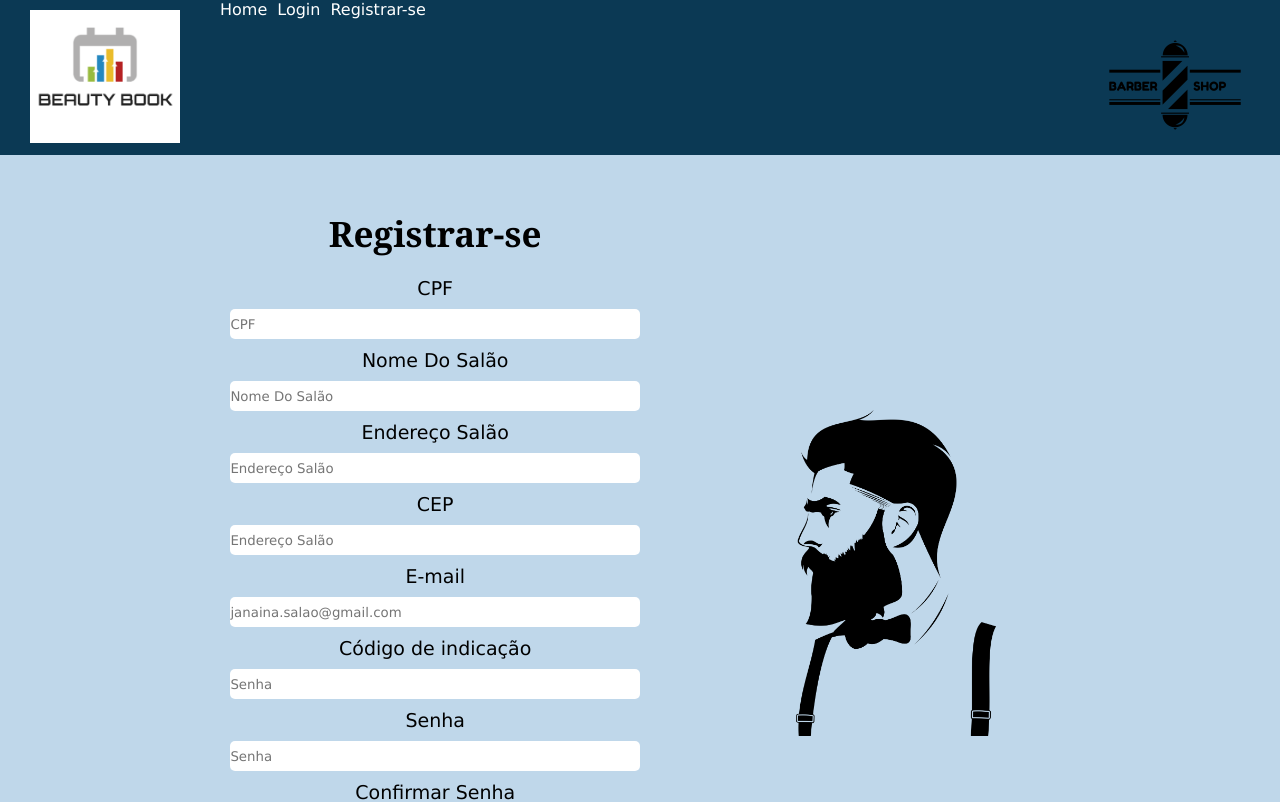
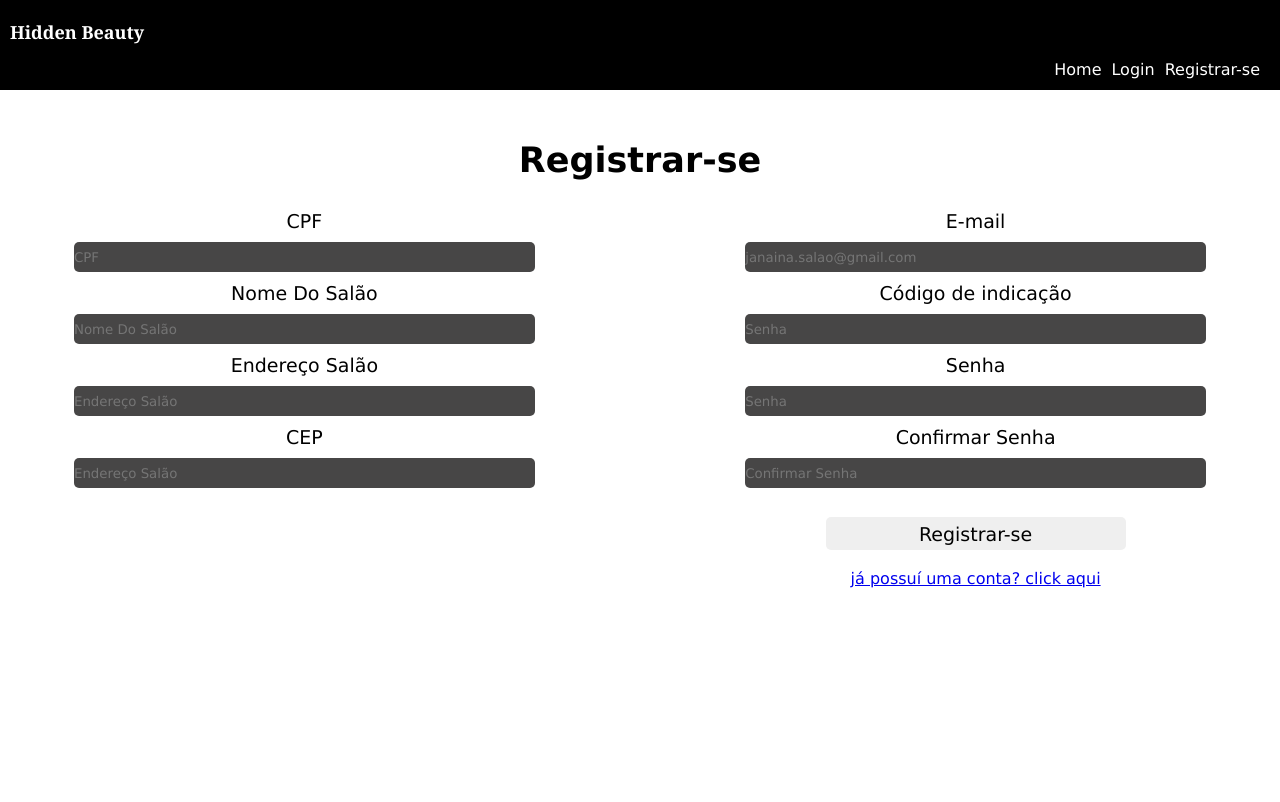
Before and after one commit to joaoMicheletti/BeautyBook, a React (Create React App) app in the folder frontend/: page /registrosalao in a window 1280 px wide. Shown: the top 802 px of the page. Built offline with nearby package versions, Linux system fonts and the light colour scheme; what @mercadopago/sdk-react would draw is missing.

Commit message:
layout
ajuste

```diff
--- a/frontend/public/index.html
+++ b/frontend/public/index.html
@@ -24,7 +24,7 @@
       work correctly both with client-side routing and a non-root public URL.
       Learn how to configure a non-root public URL by running `npm run build`.
     -->
-    <title>BeautyBook</title>
+    <title>HB | HiddenBeauty</title>
   </head>
   <body>
     <noscript>You need to enable JavaScript to run this app.</noscript>
--- a/frontend/src/pages/LoginSalao/LoginSalao.js
+++ b/frontend/src/pages/LoginSalao/LoginSalao.js
@@ -1,7 +1,4 @@
 import React, {useState} from "react";
-import Logo from '../assets/Logo.png';
-import Borboleta from '../assets/borboleta.png';
-import Complemeto from '../assets/esmalte0.png';
 import './style_login.css';
 import Api from '../../services/api';
 import {useNavigate} from 'react-router-dom';
@@ -83,13 +80,13 @@ export default function LoginSalao(){
     return(
         <div id="LoginSalao">
             <header id="HeaderLoginSalao">
-                <img id="Beuty" src={Logo} alt="Logo"/>
-                <a id="Link" href="/">Home</a>
-                <a id="Link" href="/loginsalao">Login</a>
-                <a id="Link" href="/registrosalao">Registrar-se</a>
+                <h4>Hidden Beauty</h4>
                 <ul>
-                    <img id="LogoImg" src={Borboleta} alt="logo"/>
+                    <a id="Link" href="/">Home</a>
+                    <a id="Link" href="/loginsalao">Login</a>
+                    <a id="Link" href="/registrosalao">Registrar-se</a>
                 </ul>
+
             </header>
             <div id="FormLoginSalao">
 
@@ -116,18 +113,9 @@ export default function LoginSalao(){
                     id="BtnLoginSalao"
                     type="submit"
                     value='Login'/>
-                    <br/>
-                    <br/>
                     <a href="/registrosalao">Não possuí uma conta? click aqui</a>
-                    <br/>
-                    <br/>
-                    <br/>
-                    <br/>
                 </form>
                 <br/>
-                <div id="imgDiv">
-                    <img id="Complemento" src={Complemeto} alt="ola"/>
-                </div>
             </div>
         </div>
     );
--- a/frontend/src/pages/LoginSalao/style_login.css
+++ b/frontend/src/pages/LoginSalao/style_login.css
@@ -4,23 +4,22 @@
     box-sizing: border-box;
 }
 #LoginSalao {
-    background-color: #bfd7ea;
+    background-color: #ffffffd3;
 }
 #HeaderLoginSalao {
-    background-color: #0b3954;
+    background-color: #000000;
     width: 100%;
-    height: 95px;
+    height: 90px;
+    display: flex;
+    justify-content: space-between;
 }
-#Beuty{
-    margin-top: 2px;
-    margin-left: 30px;
-    width: 100px;
+#HeaderLoginSalao h4 {
+    margin-left: 10px;
+    margin-top: 20px;
 }
-#HeaderLoginSalao ul{
-    float: right;
-}
-#LogoImg {
-    width: 100px;
+#HeaderLoginSalao ul {
+    margin-top: 55px;
+    margin-right: 20px;
 }
 #Link {
     color: white;
@@ -28,22 +27,19 @@
     text-decoration: none;
 }
 #FormLoginSalao {
-    display: flex;
-    text-align: center;
-    margin-top: 50px;
-    width: 80%;
-    margin-left: 10%;
+    margin-top: 100px;
+    background-color: #ffffff;
+
 }
 #Form_Login {
+    text-align: center;
     margin-left: 10%;
     width: 80%;
+    display: flex;
+    flex-direction: column;
 }
-#imgDiv {
-    width: 50%;
-}
-#Complemento {
-    width: 400px;
-}
+
+
 h1 {
     font-family: Georgia, 'Times New Roman', Times, serif;
     color: black;
@@ -57,23 +53,23 @@ h1 {
     font-weight: 400;
 }
 #Form_Login .InpLoginSalao {
-    width: 100%;
+    margin-left: 10%;
+    width: 80%;
     height: 40px;
     border: none;
     border-radius: 5px;
+    background-color: #a09a9a69;
 }
 #BtnLoginSalao {
     cursor: pointer;
     height: 40px;
     width: 80%;
+    margin-left: 10%;
     margin-top: 19px;
     border: none;
     border-radius: 5px;
     font-size: 19px;
     margin-bottom: 100px;
-
-}
-#BtnLoginSalao:hover {
     background-color: rgb(88, 88, 88);
 }
 
--- a/frontend/src/pages/RegistroSalao/RegistroSalao.js
+++ b/frontend/src/pages/RegistroSalao/RegistroSalao.js
@@ -1,7 +1,4 @@
 import React, {useState} from "react";
-import Logo from '../assets/Logo.png';
-import Barber from '../assets/big.png';
-import Men from '../assets/men.png';
 import './style.css';
 import Api from '../../services/api';
 import {useNavigate} from 'react-router-dom'
@@ -88,15 +85,18 @@ export default function RegistroSalao(){
     return(
         <div id="RegistroSalao">
             <header id="HeaderRegistroSalao">
-                <img id="R" src={Logo} alt="Logo"/>
+                <h4>Hidden Beauty</h4>
+                <ul>
                     <a id="Link_reg" href="/">Home</a>
                     <a id="Link_reg" href="/loginsalao">Login</a>
                     <a id="Link_reg" href="/registrosalao">Registrar-se</a>
-                <img src={Barber} alt="Logo"/>
+                </ul>
+
             </header>
+            <h1 id="registerTitulo">Registrar-se</h1>
             <div id="FomrRegistroSalao">
                 <form onSubmit={Registrar}>
-                    <h1>Registrar-se</h1>
+                    <div id='um'>
                         <p id="PRegistroSalao">
                             CPF
                         </p>
@@ -129,6 +129,8 @@ export default function RegistroSalao(){
                         type="number"
                         placeholder="Endereço Salão"
                         onChange={(e) => setCep(e.target.value)}/>
+                    </div>
+                    <div id="dois">
                         <p id="PRegistroSalao" >
                             E-mail
                         </p>
@@ -173,10 +175,8 @@ export default function RegistroSalao(){
                         <a href="/loginsalao">já possuí uma conta? click aqui</a>
                         <br/>
                         <br/>
+                    </div>
                 </form>
-                <div id="Barber">
-                    <img src={Men} alt="Men"/>
-                </div>
             </div>
         </div>
     );
--- a/frontend/src/pages/RegistroSalao/style.css
+++ b/frontend/src/pages/RegistroSalao/style.css
@@ -3,19 +3,29 @@
     padding: 0;
     box-sizing: border-box;
 }
-
+#registerTitulo {
+    text-align: center;
+}
 #RegistroSalao {
-    background-color: #bfd7ea;
+    background-color: #ffffff;
 }
 #HeaderRegistroSalao {
-    background-color: #0b3954;
+    background-color: #000000;
     width: 100%;
-    height: 155px;
+    height: 90px;
+    display: flex;
+    justify-content: space-between;
 }
-#HeaderRegistroSalao #R{
-    margin-left: 30px;
-    float: left;
+#HeaderRegistroSalao h4 {
+    margin-left: 10px;
+    margin-top: 20px;
 }
+#HeaderRegistroSalao ul {
+    margin-top: 60px;
+    margin-right: 20px;
+
+}
+
 #HeaderRegistroSalao img {
     float: right;
     width: 150px;
@@ -31,12 +41,22 @@
 #FomrRegistroSalao {
     display: flex;
     text-align: center;
-    width: 80%;
-    margin-left: 10%;
+    width: 100%;
 }
 form {
-    margin-left: 10%;
+    width: 90%;
+    margin-left: 5%;
+    display: flex;
+    flex-direction: row;
+    justify-content: space-between;
+}
+form #um {
+    margin-left: 10px;
     width: 40%;
+}
+form #dois {
+    width: 40%;
+    margin-right: 10px;
 }
 form  h1 {
     font-family: Georgia, 'Times New Roman', Times, serif;
@@ -60,6 +80,7 @@ form  h1 {
     height: 30px;
     border: none;
     border-radius: 5px;
+    background-color: #474646;
 }
 
 #BtnRegistroSalao {
--- a/frontend/src/pages/cpanel/cpanel.js
+++ b/frontend/src/pages/cpanel/cpanel.js
@@ -1,5 +1,5 @@
 import React, {useState} from "react";
-import Logo from '../assets/Logo.png';
+import Logo from '../assets/Logo.jpeg';
 import './styleCpanel.css';
 import Api from '../../services/api';
 
--- a/frontend/src/pages/cpanel/login.js
+++ b/frontend/src/pages/cpanel/login.js
@@ -1,6 +1,6 @@
 import React from 'react';
 import {useNavigate} from 'react-router-dom'
-import Logo from '../assets/Logo.png';
+import Logo from '../assets/Logo.jpeg';
 import './login.css';
 import Api from '../../services/api';
 export default function LoginCpanel(){
--- a/frontend/src/pages/home/home.css
+++ b/frontend/src/pages/home/home.css
@@ -6,21 +6,26 @@
     margin-top: -50px;
     width: 100%;
     height: 100vh;
-    background-image: url(../assets/salao.jpg);
-    background-position: center center;
+    background-image: url(../assets/fundo2.jpg);
+    background-repeat: no-repeat;
+    background-size: cover;
+    background-position: 25  ;
 }
 .header h1 {
-    color: white;
+    color: rgb(0, 0, 0);
     margin-left: 20px;
     cursor: pointer;
 }
 h1:hover{
     color: rgb(90, 81, 81);
 }
+#H4 {
+    color: black;
+}
 nav {
     float: right;
 }nav .LK {
-    color: rgb(247, 247, 247);
+    color: rgb(0, 0, 0);
     font-size: 19px;
     font-weight: 900;
     text-decoration: none;
@@ -80,16 +85,13 @@ nav {
 #content {
     height: auto;
 }
-#slogan {
-}
-h4 {
-}
 #slogan p {
-    color: white;
+    line-height: 30px;
+    color: rgb(0, 0, 0);
     font-size: 20px;
 }
 #slogan a {
-    color: white;
+    color: rgb(0, 0, 0);
     font-size: 18px;
 }
 #slogan a:hover{
--- a/frontend/src/pages/home/home.js
+++ b/frontend/src/pages/home/home.js
@@ -8,7 +8,7 @@ export default function Home(){
     return(
         <div className="Home">
             <header className="header">
-            <h1>BeautyBook</h1>
+            <h1>Hidden Beauty</h1>
                 <nav className="menu">
                     <Link className='LK' to="/init">Agendar Horário</Link>
                     <Link className='LK' to="/registrosalao">Registrar-se</Link>
@@ -18,7 +18,7 @@ export default function Home(){
             <div id='content'>
                 <div id='slogan'>
                     <br/>
-                    <h4>Beleza Unida, ao Alcance de um Clique.</h4>
+                    <h4 id='H4' >Beleza Unida, ao Alcance de um Clique.</h4>
                     <br/>
                     <p id='P'>
                         <strong>Descubra a Magia da Beleza!
--- a/frontend/src/pages/init/init.js
+++ b/frontend/src/pages/init/init.js
@@ -1,7 +1,7 @@
 import React, {useEffect, useState} from "react";
 import { useNavigate} from "react-router-dom";
 import './style_init.css';
-import Logo from '../assets/Logo.png'
+import Logo from '../assets/Logo.jpeg'
 import Api from '../../services/api';
 
 export default function Init(){
--- a/frontend/src/pages/pagelk/lk.js
+++ b/frontend/src/pages/pagelk/lk.js
@@ -1,7 +1,7 @@
 import React, {useEffect, useState} from "react";
 import { useNavigate, useParams } from "react-router-dom";
 import './style_home.css';
-import Logo from '../assets/Logo.png'
+import Logo from '../assets/Logo.jpeg'
 import Api from '../../services/api';
 
 export default function Init(){
--- a/frontend/src/pages/planos/planos.js
+++ b/frontend/src/pages/planos/planos.js
@@ -1,6 +1,6 @@
 import React, {useState} from 'react';
 import './style_planos.css';
-import Logo from '../assets/Logo.png';
+import Logo from '../assets/Logo.jpeg';
 import Api from '../../services/api';
 import { useNavigate } from 'react-router-dom';
 
```
Also changed, not shown: frontend/src/pages/assets/Logo.jpeg (added), frontend/src/pages/assets/Logo.png (deleted). Lines whose indentation alone changed are shown as unchanged.
